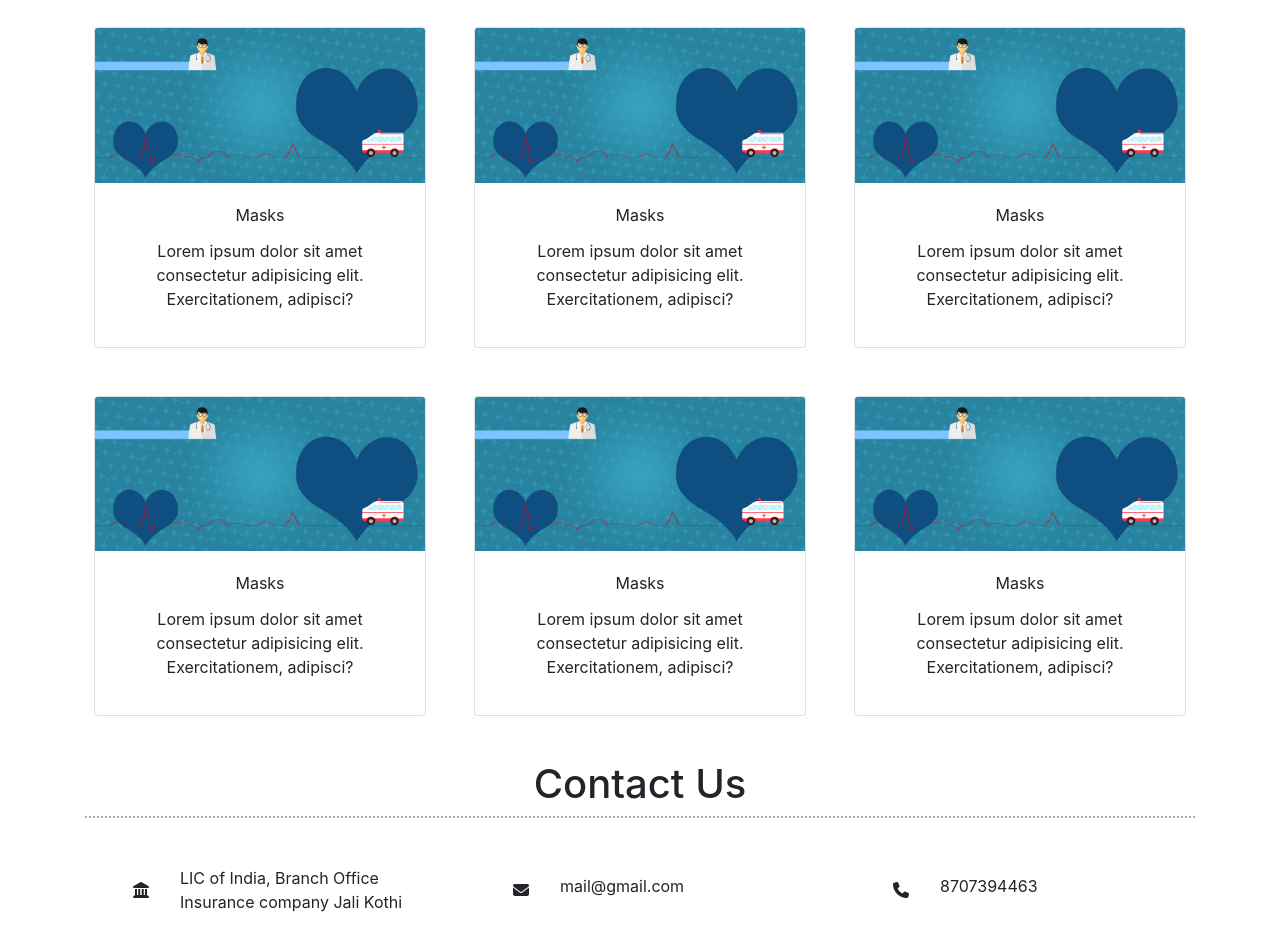
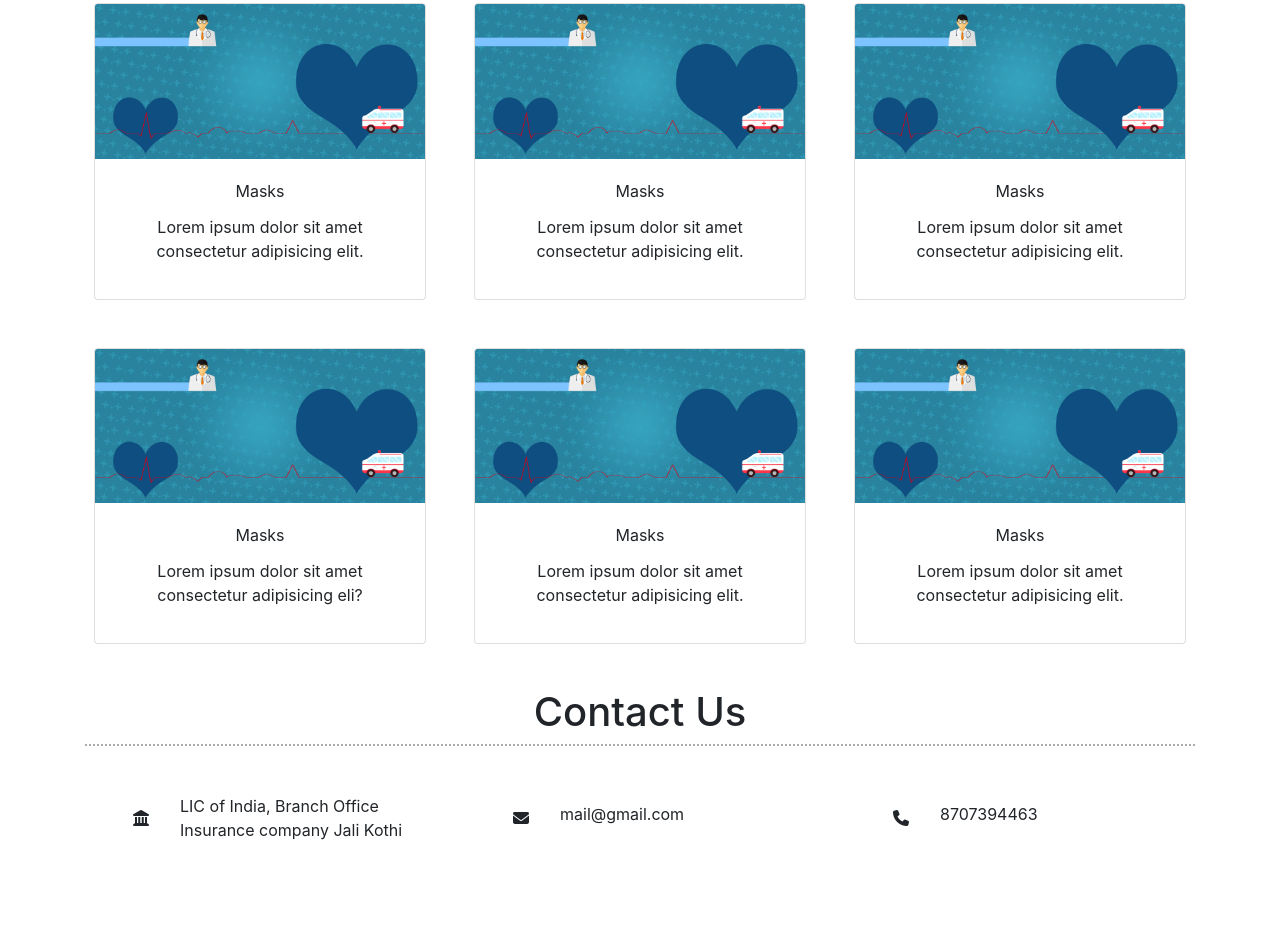
Before and after one commit to Shivanshukhanna/medicalwebpage, a plain HTML site: page index.html in a window 1280 px wide. Shown: the part 779-1729 px from the top of the page. After the commit the page ends 1685 px from the top, so only its background shows below. Drawn offline with nearby package versions, Linux system fonts and the light colour scheme.

Commit message:
Update index.html

```diff
--- a/index.html
+++ b/index.html
@@ -51,8 +51,7 @@
             <p>Lorem ipsum dolor sit, amet consectetur adipisicing elit. Odit veniam consequuntur saepe voluptatum?
                 Blanditiis itaque eius necessitatibus qui quibusdam. Doloremque error voluptas quod! Dolore eius
                 necessitatibus id voluptas numquam culpa nobis expedita dolorum, vel laudantium, quasi distinctio qui
-                dignissimos delectus maxime aliquam nemo cumque nesciunt eveniet doloribus, dicta optio sequi? Magnam
-                sapiente dolores quo unde, aspernatur
+                dignissimos delectus maxime aliquam nemo cumque nesciunt eveniet doloribus, dicta optio sequi?
                 </div>
     </div>
     <div class="content">
@@ -63,9 +62,7 @@
             <p>Lorem ipsum dolor sit, amet consectetur adipisicing elit. Odit veniam consequuntur saepe voluptatum?
                 Blanditiis itaque eius necessitatibus qui quibusdam. Doloremque error voluptas quod! Dolore eius
                 necessitatibus id voluptas numquam culpa nobis expedita dolorum, vel laudantium, quasi distinctio qui
-                dignissimos delectus maxime aliquam nemo cumque nesciunt eveniet doloribus, dicta optio sequi? Magnam
-                sapiente dolores quo unde, aspernatur, excepturi iusto quaerat odio velit repudiandae laudantium
-                blanditiis.</p>
+                dignissimos delectus maxime aliquam nemo cumque nesciunt eveniet doloribus.</p>
         </div>
     </div>
     </div>
@@ -81,7 +78,7 @@
                         <img src="images\medical.jpg" class="card-img-top">
                         <div class="card-body">
                             <div class="card-title">Masks</div>
-                            <p>Lorem ipsum dolor sit amet consectetur adipisicing elit. Exercitationem, adipisci?</p>
+                            <p>Lorem ipsum dolor sit amet consectetur adipisicing elit.</p>
                         </div>
                     </div>
                 </div>
@@ -90,7 +87,7 @@
                         <img src="images\medical.jpg" class="card-img-top">
                         <div class="card-body">
                             <div class="card-title">Masks</div>
-                            <p>Lorem ipsum dolor sit amet consectetur adipisicing elit. Exercitationem, adipisci?</p>
+                            <p>Lorem ipsum dolor sit amet consectetur adipisicing elit.</p>
                         </div>
                     </div>
                 </div>
@@ -99,7 +96,7 @@
                         <img src="images\medical.jpg" class="card-img-top">
                         <div class="card-body">
                             <div class="card-title">Masks</div>
-                            <p>Lorem ipsum dolor sit amet consectetur adipisicing elit. Exercitationem, adipisci?</p>
+                            <p>Lorem ipsum dolor sit amet consectetur adipisicing elit.</p>
                         </div>
                     </div>
                 </div>
@@ -108,7 +105,7 @@
                         <img src="images\medical.jpg" class="card-img-top">
                         <div class="card-body">
                             <div class="card-title">Masks</div>
-                            <p>Lorem ipsum dolor sit amet consectetur adipisicing elit. Exercitationem, adipisci?</p>
+                            <p>Lorem ipsum dolor sit amet consectetur adipisicing eli?</p>
                         </div>
                     </div>
                 </div>
@@ -117,7 +114,7 @@
                         <img src="images\medical.jpg" class="card-img-top">
                         <div class="card-body">
                             <div class="card-title">Masks</div>
-                            <p>Lorem ipsum dolor sit amet consectetur adipisicing elit. Exercitationem, adipisci?</p>
+                            <p>Lorem ipsum dolor sit amet consectetur adipisicing elit.</p>
                         </div>
                     </div>
                 </div>
@@ -126,7 +123,7 @@
                         <img src="images\medical.jpg" class="card-img-top">
                         <div class="card-body">
                             <div class="card-title">Masks</div>
-                            <p>Lorem ipsum dolor sit amet consectetur adipisicing elit. Exercitationem, adipisci?</p>
+                            <p>Lorem ipsum dolor sit amet consectetur adipisicing elit. </p>
                         </div>
                     </div>
                 </div>
```
